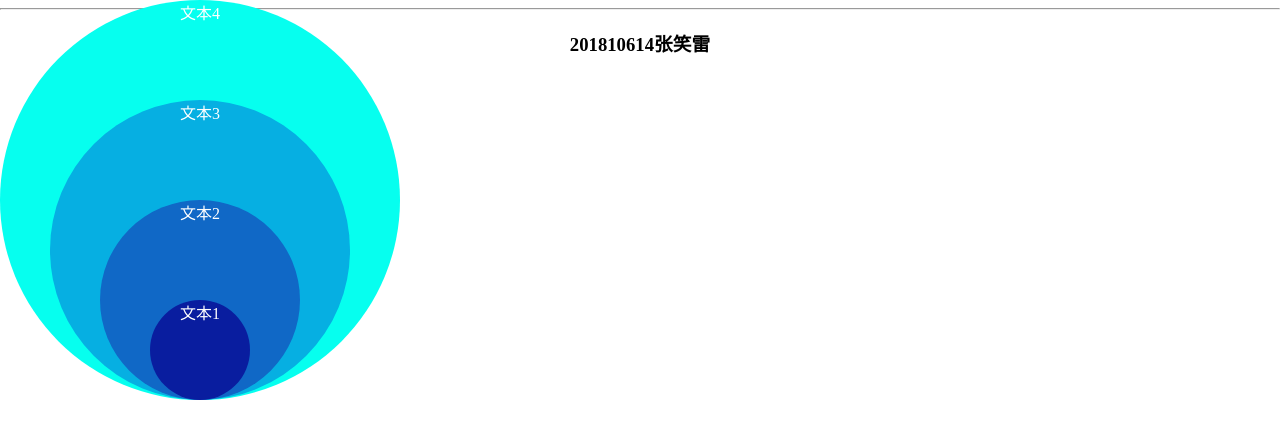
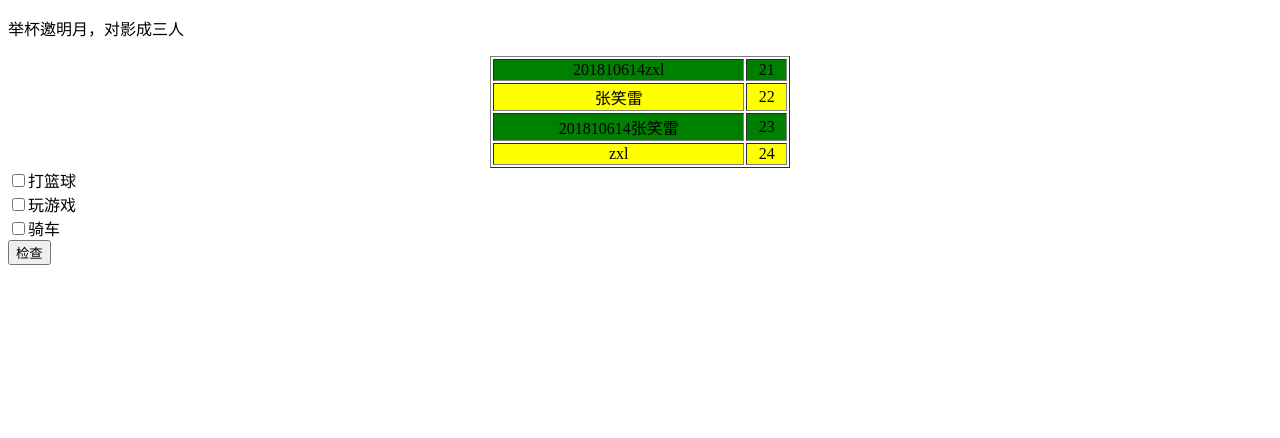
Before and after one commit to zxldegithub/zxldegithub.github.io, a plain HTML site: page index.html in a window 1280 px wide. Drawn offline with Linux system fonts and the light colour scheme.

Commit message:
Update index.html
work2

```diff
--- a/index.html
+++ b/index.html
@@ -1,76 +1,74 @@
 <!DOCTYPE html>
-<html>
-	<head>
-		<meta charset="utf-8">
-		<title></title>
-		<style type="text/css">
-			body {
-				margin: 0;
-				padding: 0;
-			}
+<html lang="en">
+    <head>
+        <meta charset="UTF-8">
+        <title>Title</title>
+    </head>
+    <body>
+        <p id="click">举杯邀明月，对影成三人</p>
 
-			#bottom {
-				width: 100%;
-				height: 100vh;
-				text-align: center;
-			}
+        <table id="color" border="1" width="300px" align="center">
+            <tr align="center" class="tr_color">
+                <td>201810614zxl</td>
+                <td>21</td>
+            </tr>
+            <tr align="center" class="tr_color">
+                <td>张笑雷</td>
+                <td>22</td>
+            </tr>
+            <tr align="center" class="tr_color">
+                <td>201810614张笑雷</td>
+                <td>23</td>
+            </tr>
+            <tr align="center" class="tr_color">
+                <td>zxl</td>
+                <td>24</td>
+            </tr>
+        </table>
 
-			.circular {
-				position: absolute;
-				color: #fff;
-			}
+        <input type="checkbox" name="hobby" value="basketball">打篮球<br>
+        <input type="checkbox" name="hobby" value="game">玩游戏<br>
+        <input type="checkbox" name="hobby" value="sbr">骑车<br>
+        <button id="check">检查</button>
 
-			.one {
-				width: 100px;
-				height: 100px;
-				border-radius: 50px;
-				background-color: #091d9f;
-				z-index: 20;
-				left: 150px;
-				top: 300px;
-			}
+        <script>
+            var click_p = document.getElementById("click");
+            click_p.onclick = function () {
+                alert("李白");
+            }
 
-			.two {
-				width: 200px;
-				height: 200px;
-				border-radius: 100px;
-				background-color: #1068c6;
-				z-index: 15;
-				left: 100px;
-				top: 200px;
-			}
+            var elementsByClassName = document.getElementsByClassName("tr_color");
+            for (var i = 0; i < elementsByClassName.length; i++) {
+                if (i % 2 == 1) {
+                    elementsByClassName[i].style.backgroundColor = "yellow";
+                    elementsByClassName[i].onmouseover = function () {
+                        this.style.backgroundColor = "red";
+                    }
+                    elementsByClassName[i].onmouseout = function () {
+                        this.style.backgroundColor = "yellow";
+                    }
+                } else {
+                    elementsByClassName[i].style.backgroundColor = "green";
+                    elementsByClassName[i].onmouseover = function () {
+                        this.style.backgroundColor = "red";
+                    }
+                    elementsByClassName[i].onmouseout = function () {
+                        this.style.backgroundColor = "green";
+                    }
+                }
+            }
 
-			.three {
-				width: 300px;
-				height: 300px;
-				border-radius: 200px;
-				background-color: #06afe2;
-				z-index: 10;
-				left: 50px;
-				top: 100px;
-			}
-
-			.fore {
-				width: 400px;
-				height: 400px;
-				border-radius: 300px;
-				background-color: #06ffef;
-				z-index: 5;
-				left: 0;
-				top: 0;
-			}
-		</style>
-	</head>
-	<body>
-		<div id="bottom">
-			<div id="" class="circular one">文本1</div>
-			<div id="" class="circular two">文本2</div>
-			<div id="" class="circular three">文本3</div>
-			<div id="" class="circular fore">文本4</div>
-			<hr/>
-			<h3>201810614张笑雷</h3>
-		</div>
-
-
-	</body>
+            var check_btn = document.getElementById("check");
+            check_btn.onclick = function () {
+                var count = 0;
+                var elementsByName = document.getElementsByName("hobby");
+                for (var i = 0; i < elementsByName.length; i++) {
+                    if (elementsByName[i].checked){
+                        count++;
+                    }
+                }
+                alert("数量为"+count);
+            }
+        </script>
+    </body>
 </html>
```
